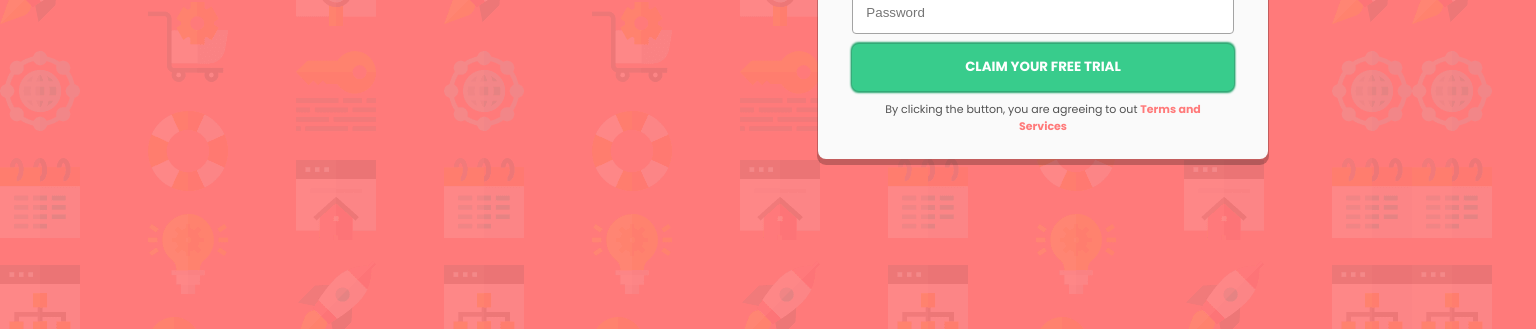
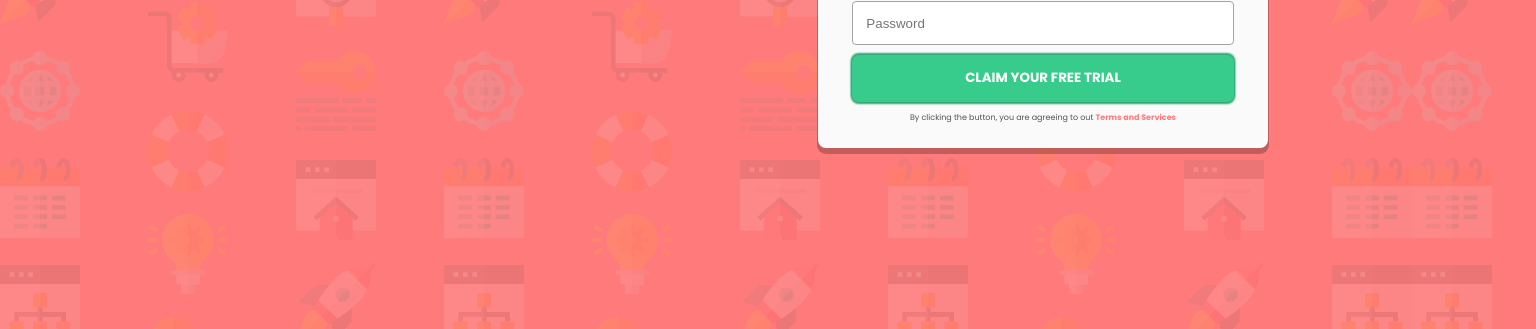
Before and after one commit to miykelJoe/registrationForm, a plain HTML site: page index.html in a window 1536 px wide. Shown: the part 471-800 px from the top of the page. Drawn offline with Linux system fonts and the light colour scheme.

Commit message:
Update index.css

```diff
--- a/index.css
+++ b/index.css
@@ -133,7 +133,7 @@
         text-align: center;
         font-family: 'Poppins', sans-serif;
         font-weight: 400;
-        font-size: 13px;
+        font-size: 10px;
         width: 85%;
         color: rgb(82, 82, 82);
     }
@@ -260,7 +260,7 @@
     main .form .formContainer form #tableFooter {
         font-family: 'Poppins', sans-serif;
         font-weight: 400;
-        font-size: 10px;
+        font-size: 8px;
         color: rgb(82, 82, 82);
     }
 
@@ -391,7 +391,7 @@
         text-align: center;
         font-family: 'Poppins', sans-serif;
         font-weight: 400;
-        font-size: 11px;
+        font-size: 8px;
         width: 85%;
         color: rgb(82, 82, 82);
     }
```
